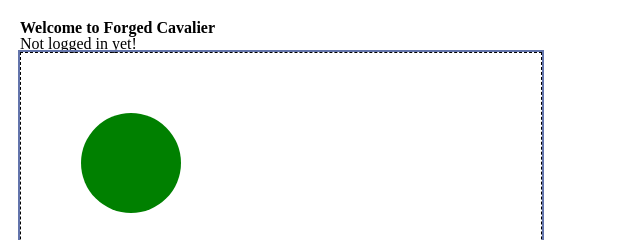
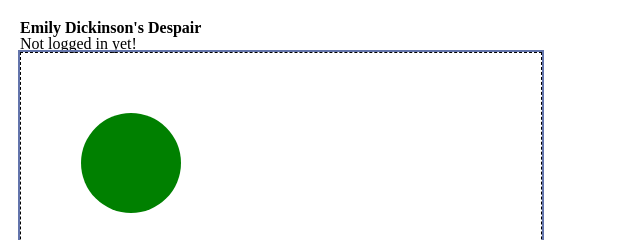
Before and after one commit to cormac/emily, a plain HTML site: page public/index.html in a window 1280 px wide. Shown: the top 240 px of the page, 0-640 px from the left. Drawn offline with nearby package versions, Linux system fonts and the light colour scheme; no server answers.

Commit message:
add title to main page

```diff
--- a/public/index.html
+++ b/public/index.html
@@ -11,10 +11,9 @@
     <script src="js/main.js"></script>
     <script src="/socket.io/socket.io.js"></script>
   </head>
-  <!-- TODO (Jose) We need a proper loader for scripts -->
   <body>
     <header>
-      <h2>Welcome to Forged Cavalier</h2>
+      <h2>Emily Dickinson's Despair</h2>
     </header>
     <div id="mainContent">
       <div id='gamer'>Not logged in yet!</div>
```
